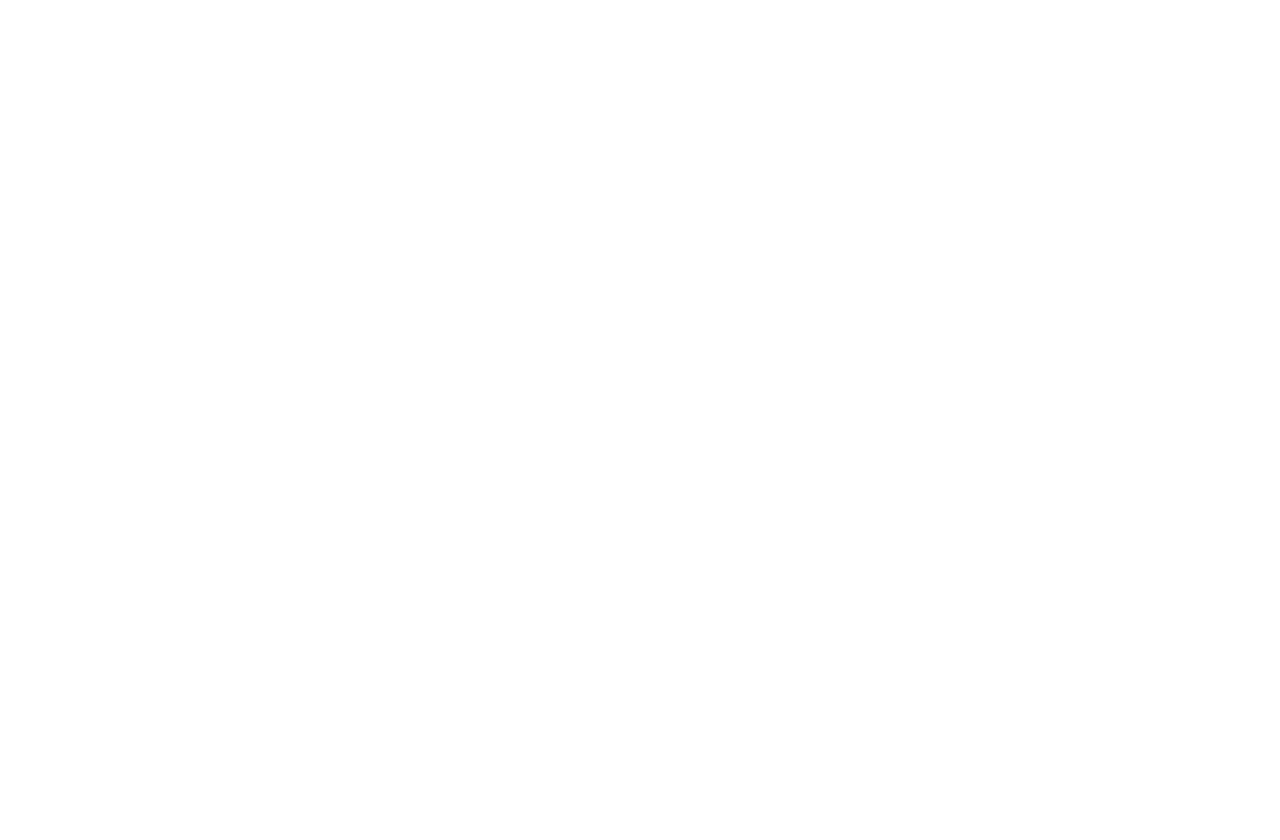
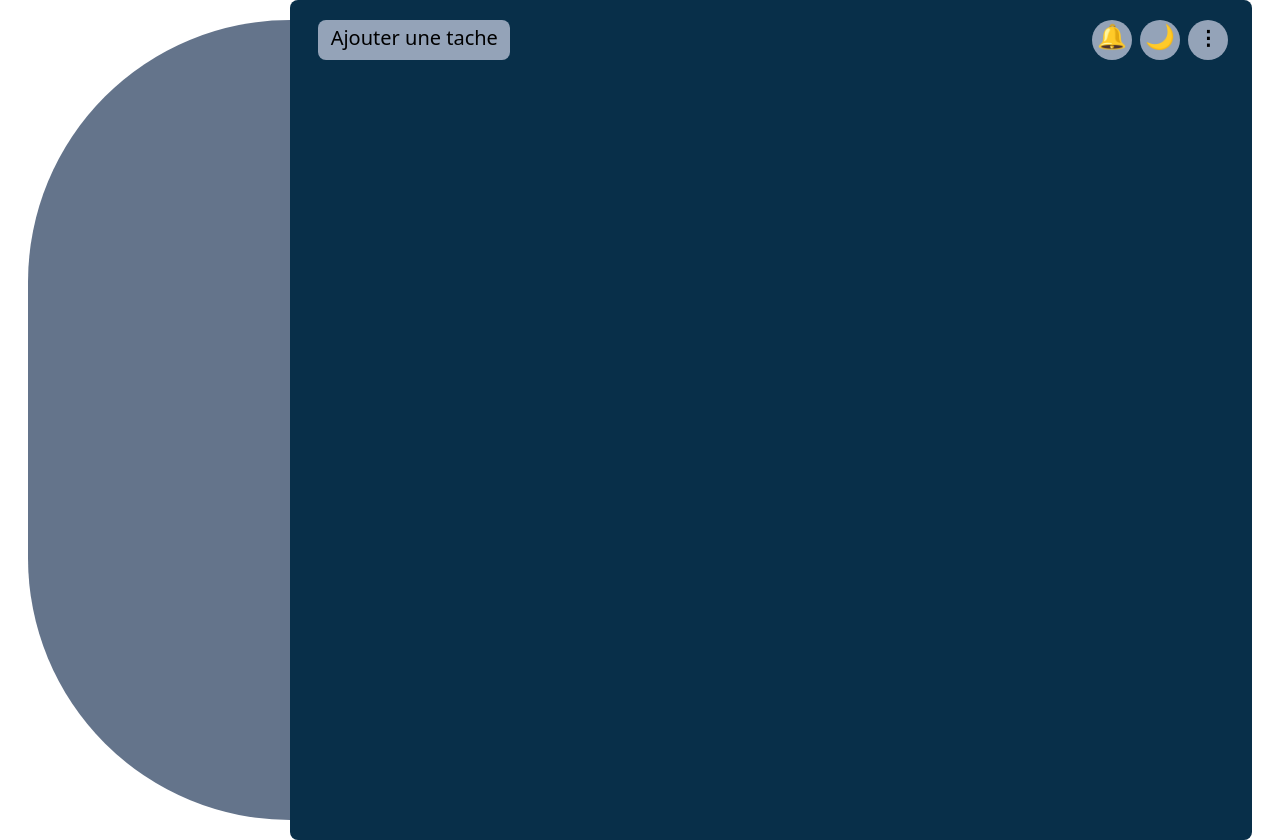
Before and after one commit to Youcode-Classe-E-2024-2025/Asmae_ElHamzaoui_Todo, a plain HTML site: page ToDoList.html in a window 1280 px wide. Before the commit the page ends 800 px from the top, so only its background shows below. Drawn offline with nearby package versions, Linux system fonts and the light colour scheme.

Commit message:
l'ajout de la première partie du code en intégrant des class définit par tailwind

```diff
--- a/ToDoList.html
+++ b/ToDoList.html
@@ -6,10 +6,35 @@
     <meta name="viewport" content="width=device-width, initial-scale=1.0">
     <title>Document</title>
     <script src="https://cdn.tailwindcss.com"></script>
-
 </head>
 
+
 <body>
+    <!--  Section 1  -->
+    <section class="flex ">
+        <!-- Début Partie 1 -->
+        <div class="bg-slate-500 w-1/4 h-screen rounded-l-full my-5 ml-7"></div>
+         <div class="flex justify-between bg-sky-950 w-11/12 mr-7 rounded-lg">
+            <div class="bg-slate-400 ml-7 my-5 w-48 h-10 rounded-lg text-center p-1 text-xl"><button >Ajouter une tache</button></div>
+            <div class="flex">
+                <div class="text-2xl bg-slate-400 my-5 mr-2 w-10 h-10 rounded-full text-center">🔔</div>
+                <div class="text-2xl bg-slate-400 my-5 mr-2 w-10 h-10 rounded-full text-center">🌙</div>
+                <div class="bg-slate-400 my-5 mr-6 w-10 h-10 rounded-full text-center p-1 font-bold text-xl">&#8942;</div>
+            </div>
+              <!-- Lune pour Dark Mode -->
+              <!-- <span class="text-2xl">☀️
+              </span>  -->
+        </div>
+       <!-- fin  Partie 1 -->
+
+
+
+
+
+
+
+    </section>
+  <!--  Section 1  -->
 </body>
 
 </html>
```
